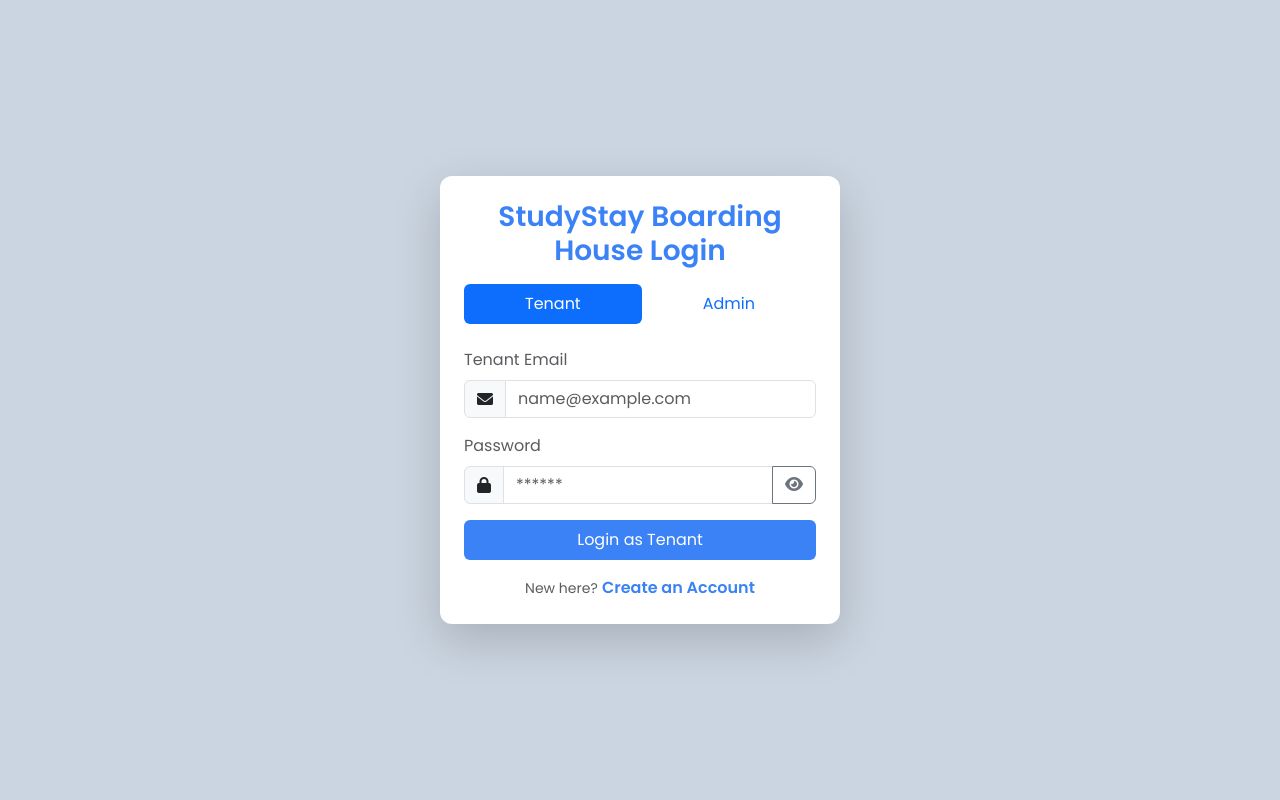
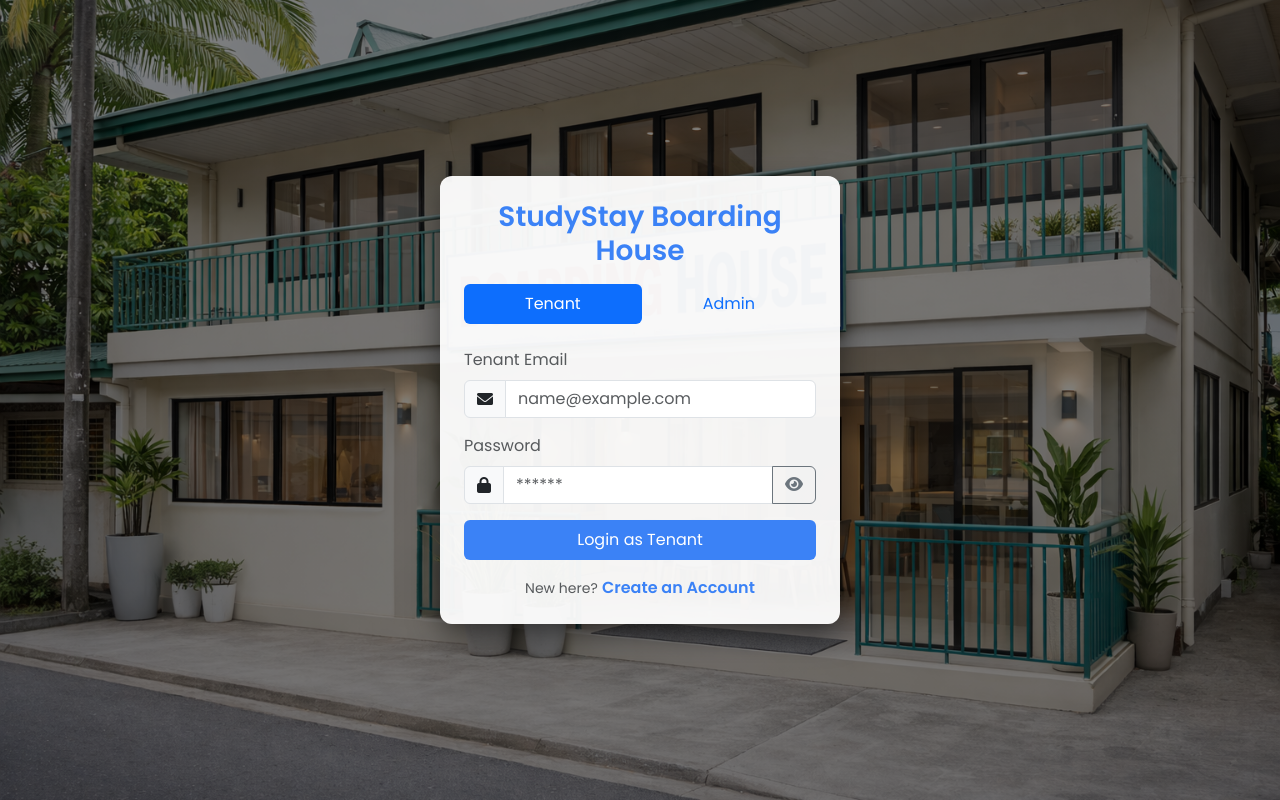
Before and after one commit to CodeCrizzz/BHMS, a PHP site: page / in a window 1280 px wide. Run offline with PHP 8.4, Linux system fonts and the light colour scheme; data that the repository does not hold is empty.

Commit message:
adding background img in login page

```diff
--- a/assets/css/style.css
+++ b/assets/css/style.css
@@ -27,11 +27,7 @@ html, body {
     overflow: hidden;
 }
 
-body.dark-mode.login-body .card {
-    background-color: rgba(30, 30, 30, 0.95) !important;
-    border: 1px solid #444 !important;
-}
-
+/* Force overrides for Bootstrap light backgrounds */
 .bg-light {
     background-color: var(--bg-body) !important;
 }
@@ -477,3 +473,31 @@ body.dark-mode .profile-img-container {
         -webkit-overflow-scrolling: touch;
     }
 }
+
+/* =========================================
+   12. LOGIN PAGE BACKGROUND (ADDED)
+   ========================================= */
+body.login-body {
+    background: linear-gradient(rgba(0, 0, 0, 0.5), rgba(0, 0, 0, 0.5)),
+                url('/assets/img/BHMS_BG.png') no-repeat center center fixed;
+    background-size: cover;
+    background-position: center;
+    background-repeat: no-repeat;
+    background-attachment: fixed;
+    display: flex;
+    align-items: center;
+    justify-content: center;
+    height: 100vh;
+    width: 100%;
+}
+
+body.login-body .card {
+    background-color: rgba(255, 255, 255, 0.95) !important;
+    border: none !important;
+    box-shadow: 0 10px 30px rgba(0,0,0,0.5) !important;
+}
+
+body.dark-mode.login-body .card {
+    background-color: rgba(30, 30, 30, 0.95) !important;
+    border: 1px solid #444 !important;
+}
--- a/index.php
+++ b/index.php
@@ -5,7 +5,7 @@ include 'includes/db.php';
 $error_msg = "";
 $success_msg = "";
 if(isset($_GET['error'])){
-    if($_GET['error'] == 'user_not_found') { $error_msg = "Account not found!";
+    if($_GET['error'] == 'user_not_found') {
         $error_msg = "Account not found! Please check your email.";
     } elseif($_GET['error'] == 'wrong_password'){
         $error_msg = "Incorrect Password! Please try again.";
@@ -39,9 +39,9 @@ $admin_show    = ($active_role == 'admin') ? 'show active' : '';
 </head>
 <body class="login-body">
 <div class="container d-flex justify-content-center align-items-center vh-100">
-    <div class="card card-custom p-4 shadow-lg" style="width: 400px; background: white;">
+    <div class="card card-custom p-4 shadow-lg" style="width: 400px;">
 
-        <h3 class="text-center mb-3 fw-bold text-primary-custom">StudyStay Boarding House Login</h3>
+        <h3 class="text-center mb-3 fw-bold text-primary-custom">StudyStay Boarding House</h3>
 
         <?php if($error_msg): ?>
             <div class="alert alert-danger d-flex align-items-center" role="alert">
```
Also changed, not shown: assets/img/BHMS_BG.png (added).
